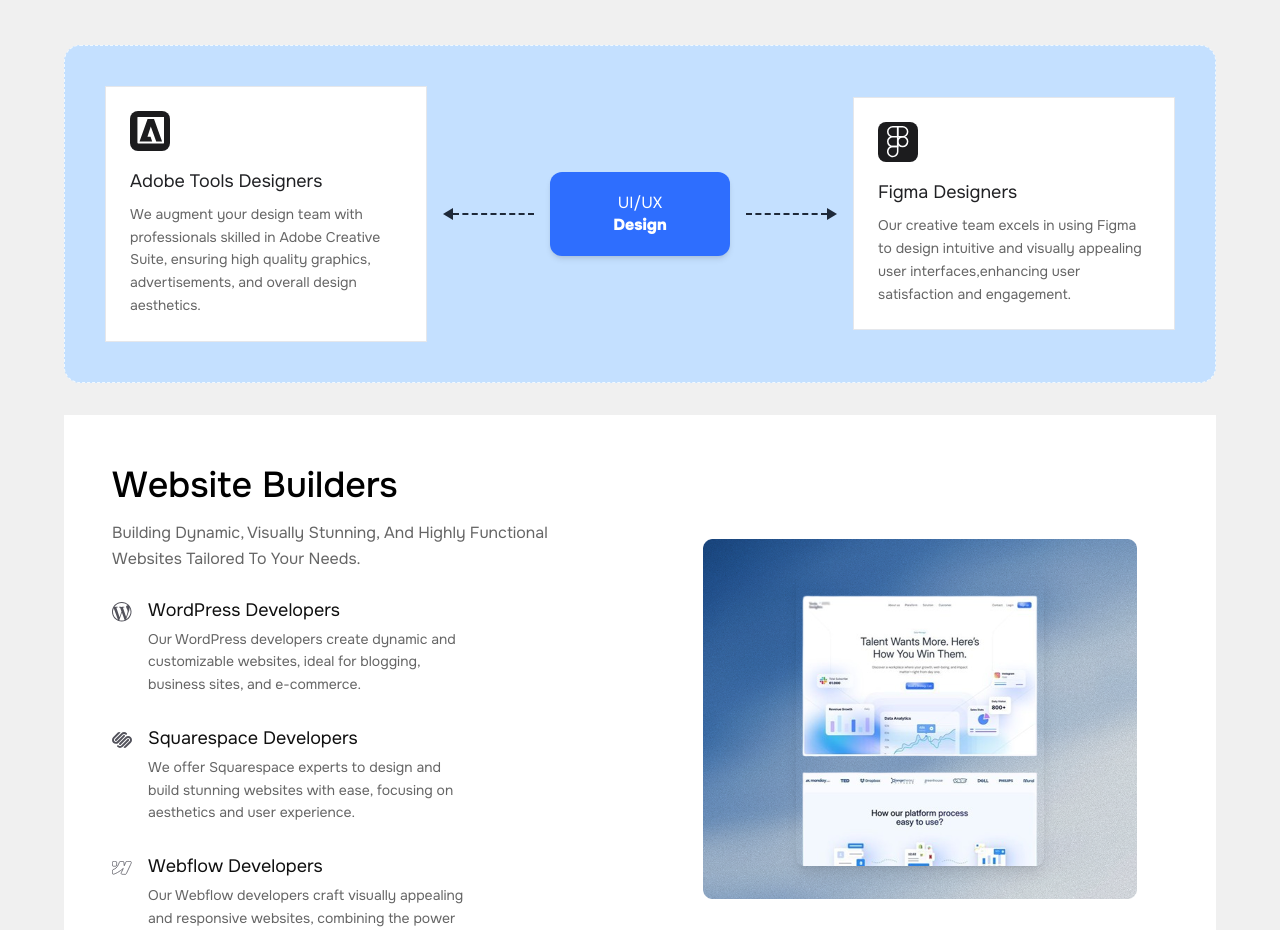
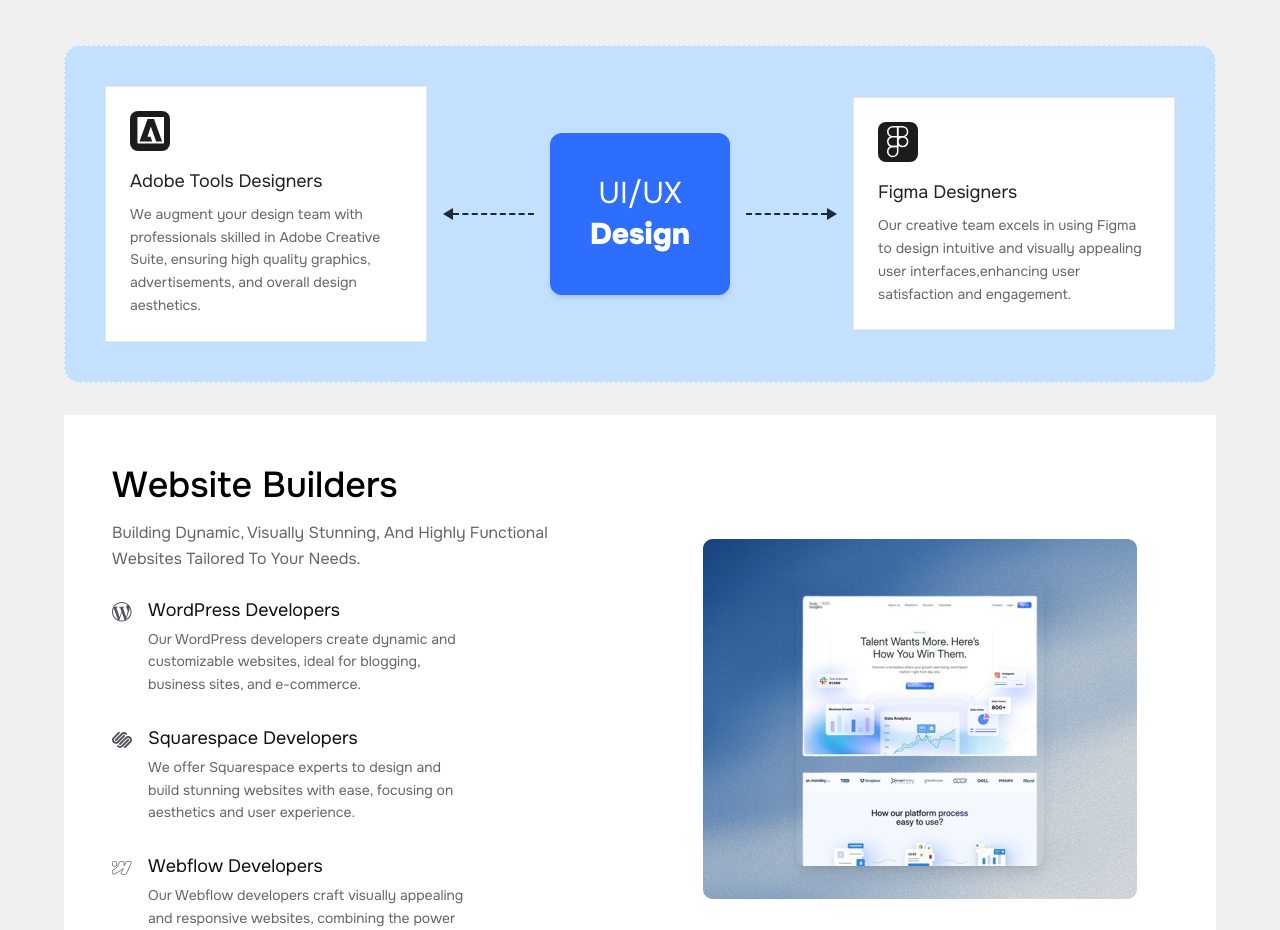
Before and after one commit to usama-987/Zing-Landing-page, a React (Vite) app: page /developer-augmentation in a window 1280 px wide. Shown: the part 3200-4130 px from the top of the page. Built offline with nearby package versions, Linux system fonts and the light colour scheme.

Commit message:
change in one section

```diff
--- a/src/features/components/BackendSection/Ui.jsx
+++ b/src/features/components/BackendSection/Ui.jsx
@@ -105,8 +105,8 @@ const Ui = () => {
             </div>
 
             {/* Center */}
-            <div className="shrink-0 bg-[#2E6EFE] text-[#FFFFFF] rounded-xl px-5 py-5 text-center w-[180px] shadow-md">
-              <p className="font-normal leading-snug flex flex-col items-center">
+            <div className="shrink-0 bg-[#2E6EFE] text-[#FFFFFF] rounded-xl px-6 py-10 text-center w-[180px] shadow-md">
+              <p className="font-normal text-3xl leading-snug flex flex-col items-center">
                 {centerText}
                 <span className="font-black">Design</span>
               </p>
```
